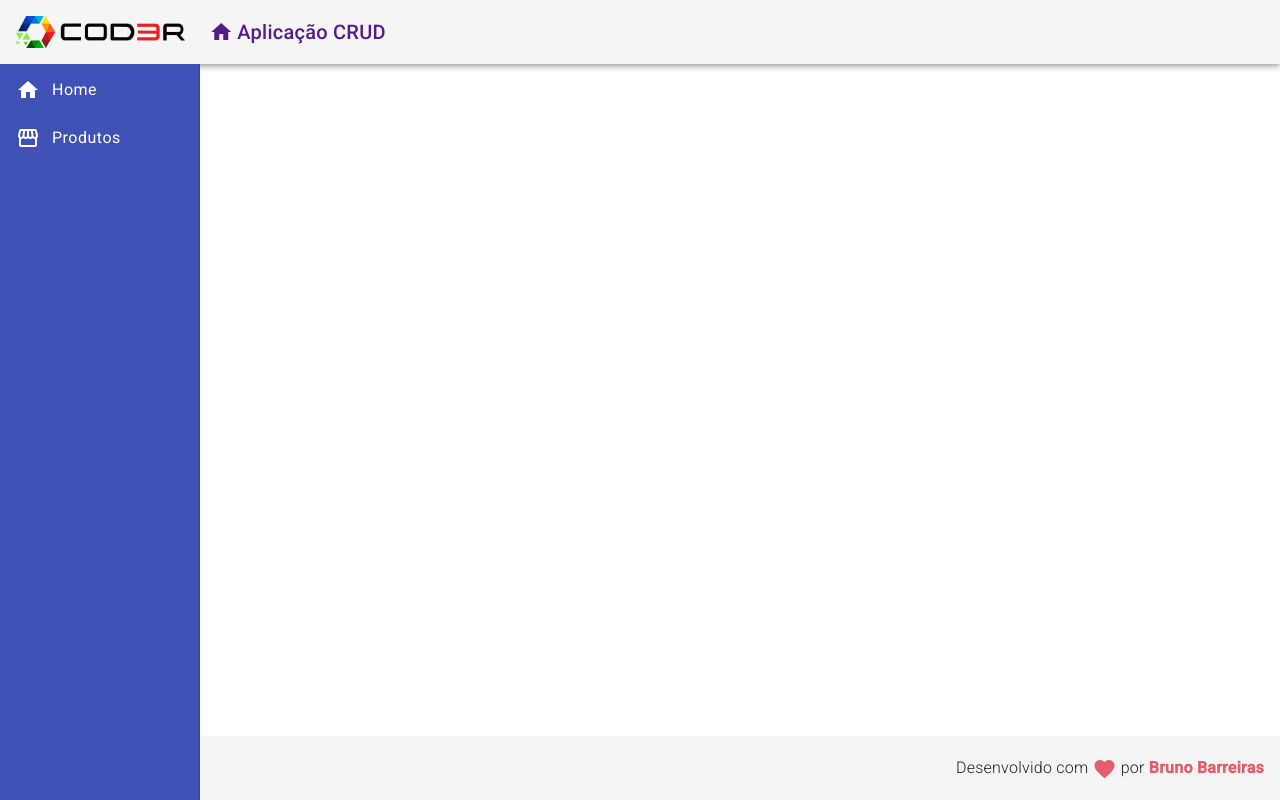
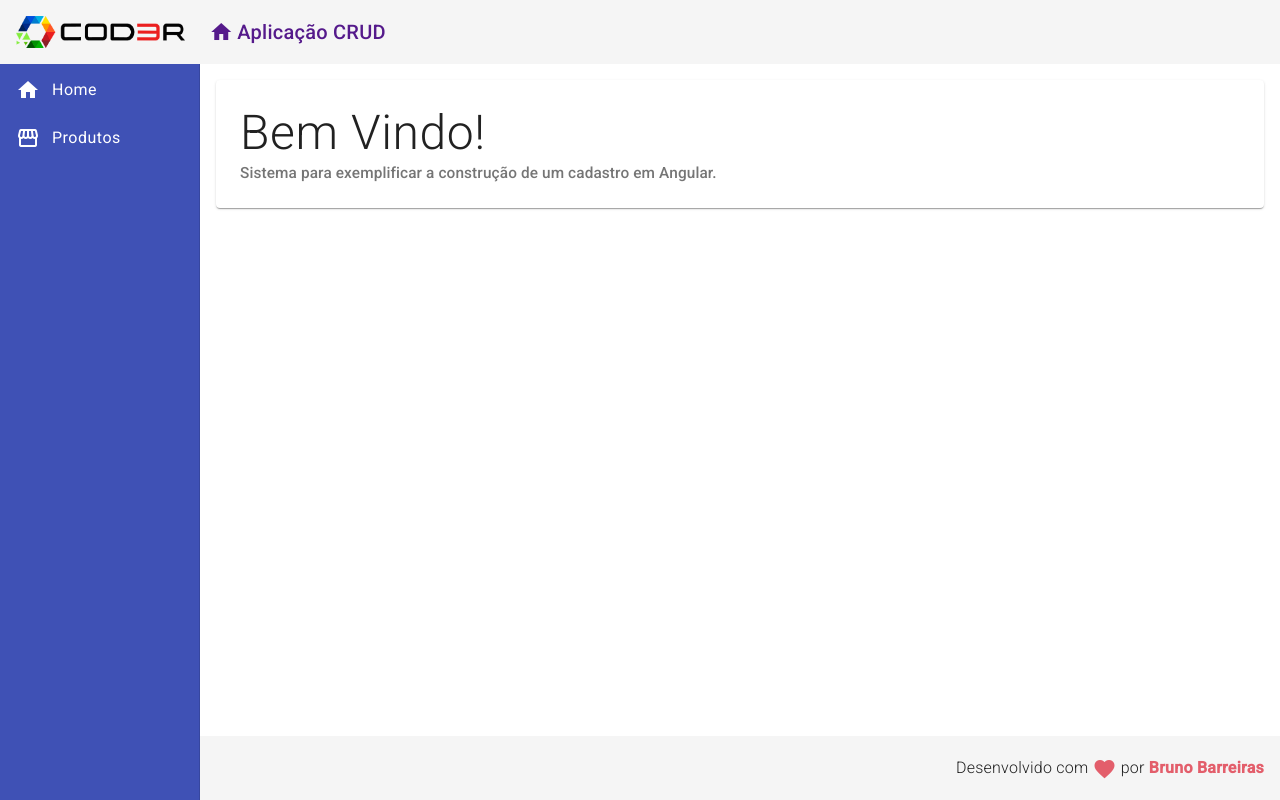
Before and after one commit to brunowzz/cod3r-register-products, an Angular app: page / in a window 1280 px wide. Built offline with nearby package versions, Linux system fonts and the light colour scheme.

Commit message:
feat: add routes

```diff
--- a/src/app/app-routing.module.ts
+++ b/src/app/app-routing.module.ts
@@ -1,10 +1,22 @@
 import { NgModule } from '@angular/core';
 import { RouterModule, Routes } from '@angular/router';
 
-const routes: Routes = [];
+import { HomeComponent } from './views/home/home.component';
+import { ProductCrudComponent } from './views/product-crud/product-crud.component';
+
+const routes: Routes = [
+  {
+    path: '',
+    component: HomeComponent,
+  },
+  {
+    path: 'products',
+    component: ProductCrudComponent,
+  },
+];
 
 @NgModule({
   imports: [RouterModule.forRoot(routes)],
-  exports: [RouterModule]
+  exports: [RouterModule],
 })
-export class AppRoutingModule { }
+export class AppRoutingModule {}
--- a/src/app/components/template/nav/nav.component.css
+++ b/src/app/components/template/nav/nav.component.css
@@ -9,3 +9,8 @@
     gap: 12px;
     color: #fff;
 }
+
+.content {
+    padding: 16px;
+    background: #fff;
+}
--- a/src/app/components/template/nav/nav.component.html
+++ b/src/app/components/template/nav/nav.component.html
@@ -1,13 +1,13 @@
 <mat-sidenav-container class="container">
     <mat-sidenav class="sidenav" mode="side" opened fixedInViewport="true" fixedTopGap="64">
         <mat-nav-list class="nav-list">
-            <a mat-list-item>
+            <a mat-list-item routerLink="/">
                 <p>
                     <i class="material-icons">home</i>
                     Home
                 </p>
             </a>
-            <a mat-list-item>
+            <a mat-list-item routerLink="/products">
                 <p>
                     <i class="material-icons">storefront</i>
                     Produtos
@@ -15,4 +15,7 @@
             </a>
         </mat-nav-list>
     </mat-sidenav>
+    <mat-sidenav-content class="content">
+        <router-outlet></router-outlet>
+    </mat-sidenav-content>
 </mat-sidenav-container>
--- /dev/null
+++ b/src/app/views/home/home.component.css
@@ -0,0 +1,13 @@
+.home {
+    padding: 24px;
+}
+
+.home .title {
+    font-size: 3rem;
+    font-weight: 300;
+    line-height: 1.2;
+}
+
+.home .subtitle {
+    font-size: 1.1em;
+}
--- /dev/null
+++ b/src/app/views/home/home.component.html
@@ -0,0 +1,5 @@
+<mat-card class="home mat-elevation-z3">
+    <mat-card-title class="title">Bem Vindo!</mat-card-title>
+    <mat-card-subtitle class="subtitle">Sistema para exemplificar a construção de um cadastro em Angular.
+    </mat-card-subtitle>
+</mat-card>
--- /dev/null
+++ b/src/app/views/product-crud/product-crud.component.html
@@ -0,0 +1 @@
+<p>product-crud works!</p>
```
Also changed, not shown: src/app/app.module.ts (+12 -1 lines), src/app/views/home/home.component.ts (added, +10 -0 lines), src/app/views/product-crud/product-crud.component.ts (added, +10 -0 lines), src/app/views/product-crud/product-crud.component.css (added), 2 other files (tests, documents, lock files or other folders).
